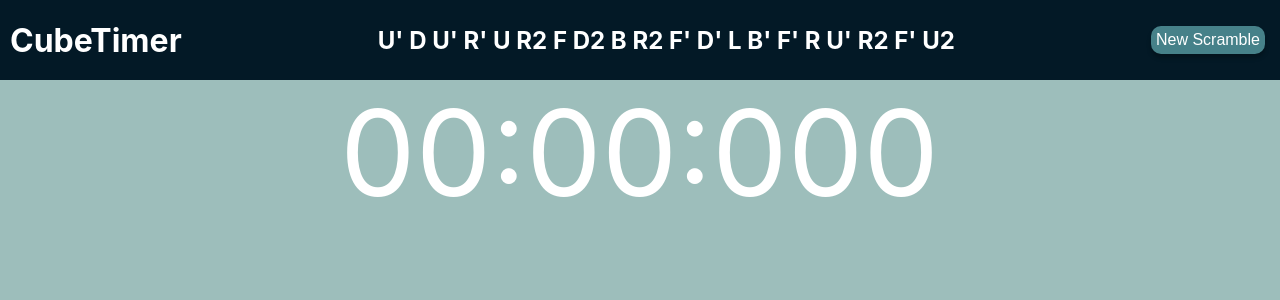
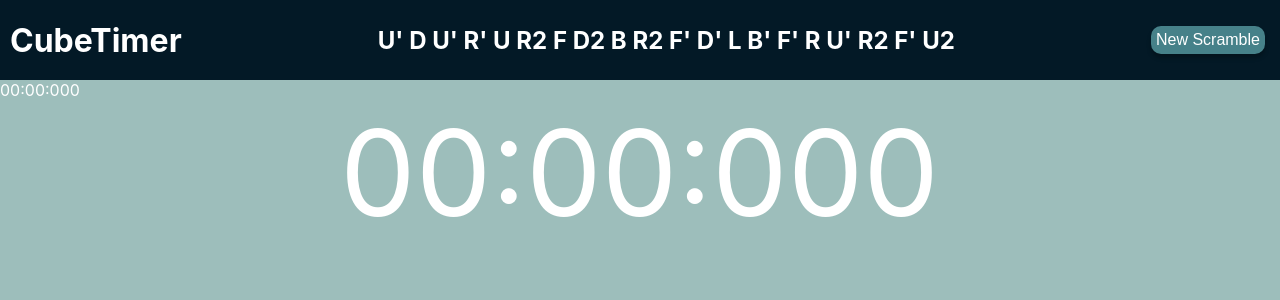
Before and after one commit to Stephvenn/cubetimer, a React (Create React App) app: page / in a window 1280 px wide. Shown: the top 300 px of the page. Built offline with nearby package versions, Linux system fonts and the light colour scheme; the HTML template or start-up script is replaced by a standard one.

Commit message:
SLDKFJHLKJFHKSJDFH

```diff
--- a/src/App.tsx
+++ b/src/App.tsx
@@ -1,14 +1,19 @@
-import React from 'react';
+import React, {useState} from 'react';
 import './App.css';
 import Timer from './components/Timer';
 import ScrambleBar from './components/ScrambleBar';
+import PrevTimes from './components/PrevTimes';
 
 function App() {
+    const [active, setActive] = useState<boolean>(false);
+    const [timesArray, setTimesArray] = useState<string[]>([]);
+
   return (
     <div className="App">
-      <ScrambleBar />
+      <ScrambleBar active={active}/>
+      <PrevTimes timesArray={timesArray}/>
       <div className='timer-container'>
-        <Timer />
+        <Timer active={active} setActive={setActive} setTimesArray={setTimesArray}/>
       </div>
     </div>
   );
--- /dev/null
+++ b/src/components/PrevTimes.tsx
@@ -0,0 +1,10 @@
+export default function PrevTimes(props: {timesArray: string[]}) {
+
+    const {timesArray} = props;
+    const allTimes = timesArray.map(time => <p>{time}</p>);
+
+    return (
+        <p>{allTimes}</p>
+    );
+
+}
--- a/src/components/ScrambleBar.tsx
+++ b/src/components/ScrambleBar.tsx
@@ -1,10 +1,11 @@
-import React, {useEffect, useState} from 'react';
+import {useEffect, useState} from 'react';
 
-export default function ScrambleBar() {
+export default function ScrambleBar(props: {active: boolean}) {
 
     const [scramble, setScramble] = useState('');
+    const {active} = props;
 
-    useEffect(makeNewScramble, []);
+    useEffect(makeNewScramble, [active]);
 
     function makeNewScramble() {
         const options = ["F", "R", "U", "B", "L", "D", "F2", "R2", "U2", "B2", "L2", "D2", "F'", "R'", "U'", "B'", "L'", "D'"];
--- a/src/components/Timer.tsx
+++ b/src/components/Timer.tsx
@@ -1,13 +1,13 @@
-import React, { useState, useRef, useEffect } from "react";
+import {useState, useRef, useEffect, SetStateAction } from "react";
 
-export default function Timer() {
+export default function Timer(props: {active: boolean, setActive: React.Dispatch<SetStateAction<boolean>>, setTimesArray: React.Dispatch<React.SetStateAction<string[]>>}) {
 	const [time, setTime] = useState(0);
-	const [isRunning, setIsRunning] = useState(false);
+    const {active, setActive, setTimesArray} = props;
 	const startTimeRef: any = useRef();
 	const requestRef: any = useRef();
 
 	const updateElapsedTime = (timestamp: any) => {
-		if (!isRunning) {
+		if (!active) {
 			return;
 		}
 		const currentTime = new Date().getTime();
@@ -25,13 +25,14 @@ export default function Timer() {
 			.padStart(2, "0")}:${milliseconds.toString().padStart(3, "0")}`;
 	};
 
+    function handleKeyPress(event: KeyboardEvent): void {
+        if (event.code === "Space") {
+            console.log("Spacebar pressed");
+            setActive((prev) => !prev);
+        }
+    }
+
 	useEffect(() => {
-		function handleKeyPress(event: KeyboardEvent): void {
-			if (event.code === "Space") {
-				console.log("Spacebar pressed");
-				setIsRunning((prev) => !prev);
-			}
-		}
 		window.addEventListener("keydown", handleKeyPress);
 
 		// clean up
@@ -40,14 +41,22 @@ export default function Timer() {
 		};
 	}, []);
 
+    useEffect(() => {
+        setTimesArray(prev => [...prev, formatElapsedTime(time)]);
+        console.log(formattedTime);
+
+    }, [active])
+
 	useEffect(() => {
-		if (isRunning) {
+		if (active) {
 			startTimeRef.current = new Date().getTime();
 			requestRef.current = requestAnimationFrame(updateElapsedTime);
 		} else {
 			cancelAnimationFrame(requestRef.current);
 		}
-	}, [isRunning]);
+	}, [active]);
 
-	return <p className="timer">{formatElapsedTime(time)}</p>;
+    let formattedTime = formatElapsedTime(time);
+
+	return <p className="timer">{formattedTime}</p>;
 }
```
